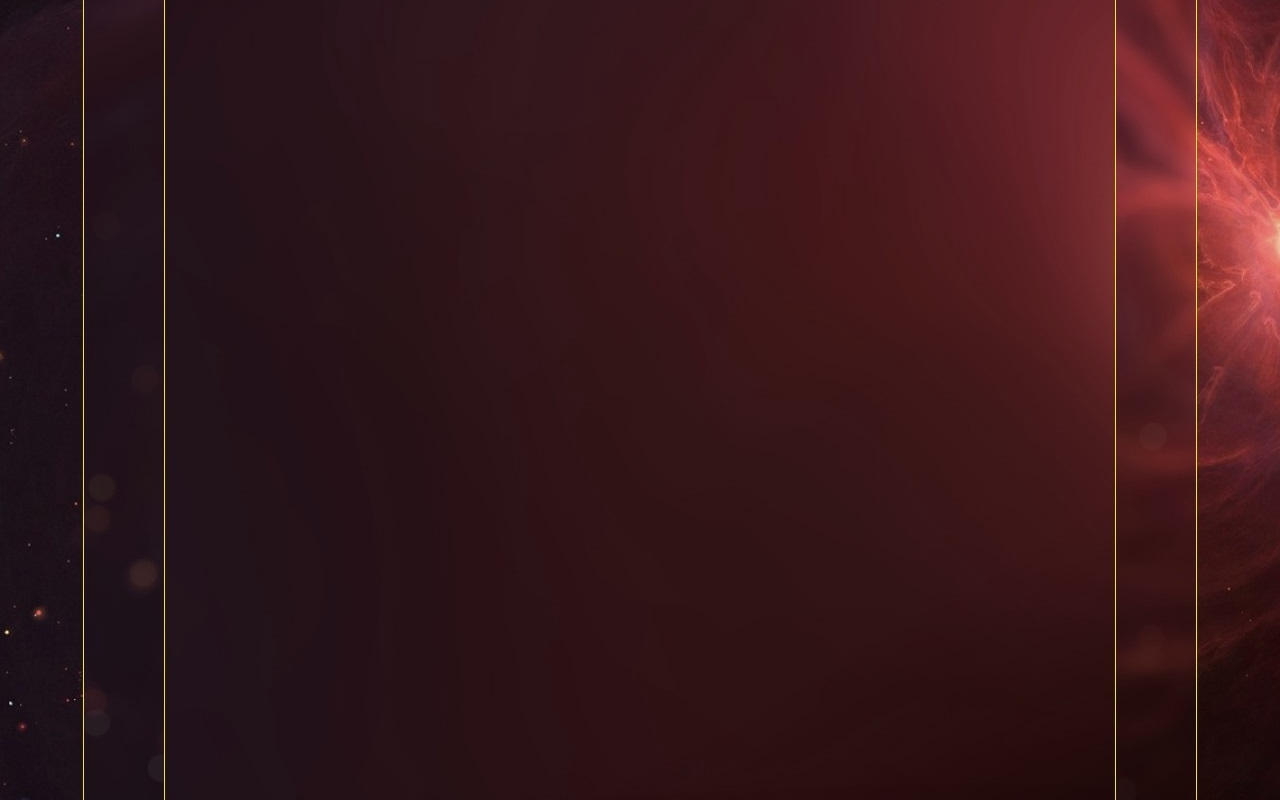
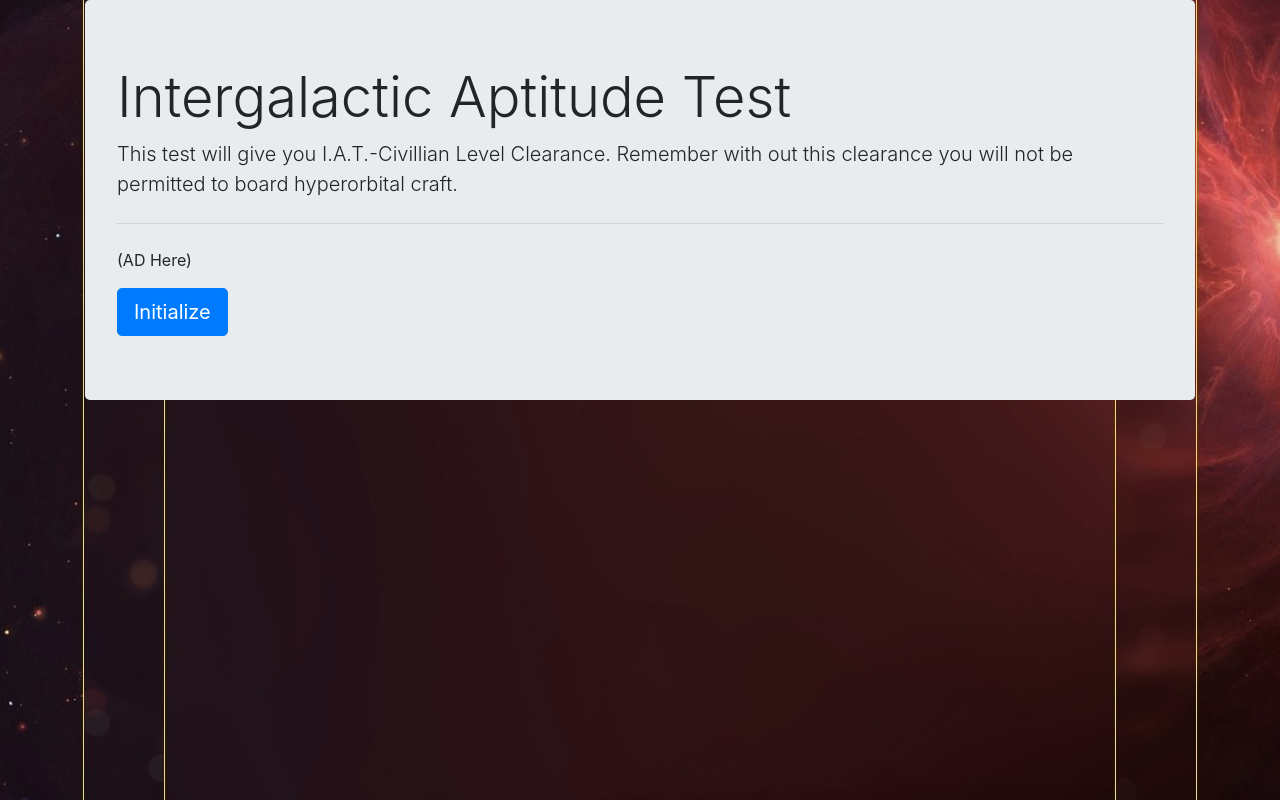
Before and after one commit to Sporego/TriviaGame, a plain HTML site: page index.html in a window 1280 px wide. Drawn offline with nearby package versions, Linux system fonts and the light colour scheme.

Commit message:
jumbotron

```diff
--- a/assets/css/main.css
+++ b/assets/css/main.css
@@ -5,3 +5,13 @@ body {
   background-attachment: fixed;
   background-position: center;
 }
+
+#main {
+}
+
+/*  */
+h1 {
+}
+
+h2 {
+}
--- a/index.html
+++ b/index.html
@@ -16,6 +16,28 @@
     <link rel="stylesheet" href="./assets/css/main.css" />
   </head>
   <body>
+    <div class="container">
+      <div class="row">
+        <div class="col-lg-12">
+          <div class="jumbotron">
+            <h1 class="display-4">Intergalactic Aptitude Test</h1>
+            <p class="lead">
+              This test will give you I.A.T.-Civillian Level Clearance. Remember
+              with out this clearance you will not be permitted to board
+              hyperorbital craft.
+            </p>
+            <hr class="my-4" />
+            <p>
+              (AD Here)
+            </p>
+            <a class="btn btn-primary btn-lg" href="#" role="button"
+              >Initialize</a
+            >
+          </div>
+        </div>
+      </div>
+    </div>
+
     <!-- Bootstrap JS -->
     <script
       src="https://code.jquery.com/jquery-3.3.1.slim.min.js"
```
